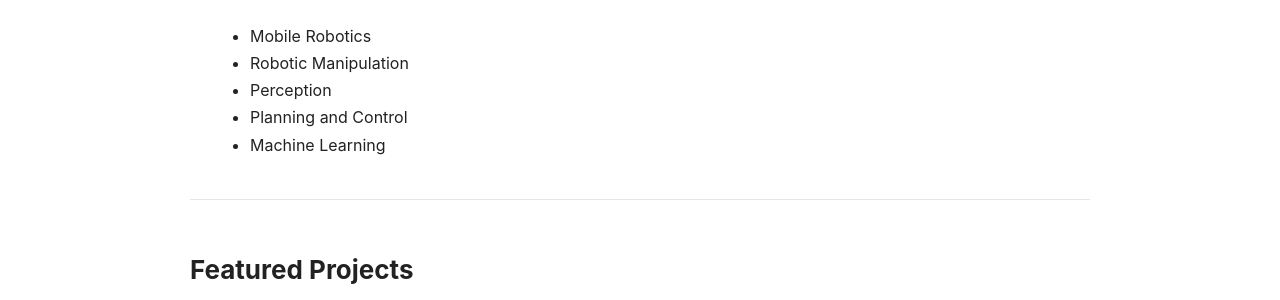
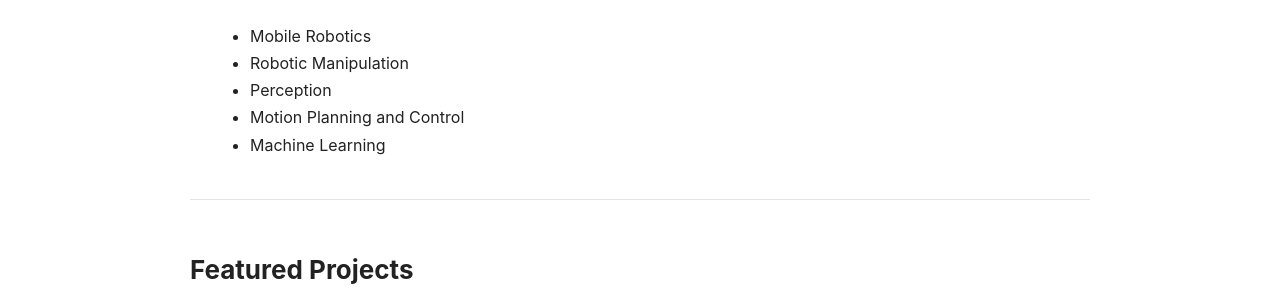
Before and after one commit to SUN1031/SUN1031.github.io, a Jekyll site: the page built from index.md, in a window 1280 px wide. Shown: the part 626-926 px from the top of the page. Built offline with Jekyll 4.4.1, drawn with Linux system fonts in a browser that asks for light colours.

Commit message:
Update index.md

```diff
--- a/index.md
+++ b/index.md
@@ -21,7 +21,7 @@ This website documents my academic work, master’s thesis, and future personal
 - Mobile Robotics
 - Robotic Manipulation
 - Perception
-- Planning and Control
+- Motion Planning and Control
 - Machine Learning
 
 ---
```
